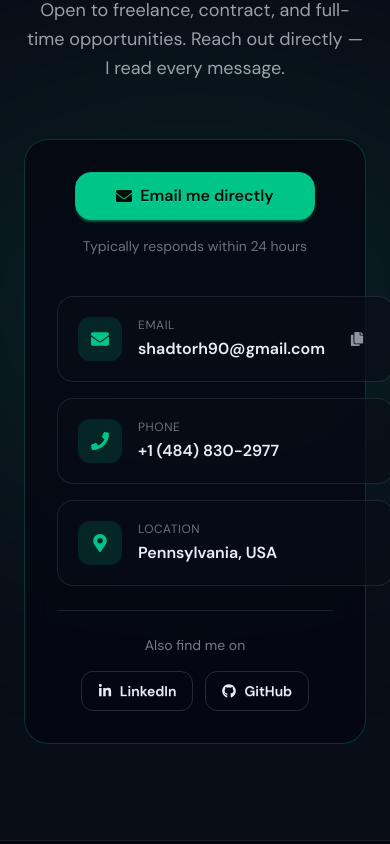
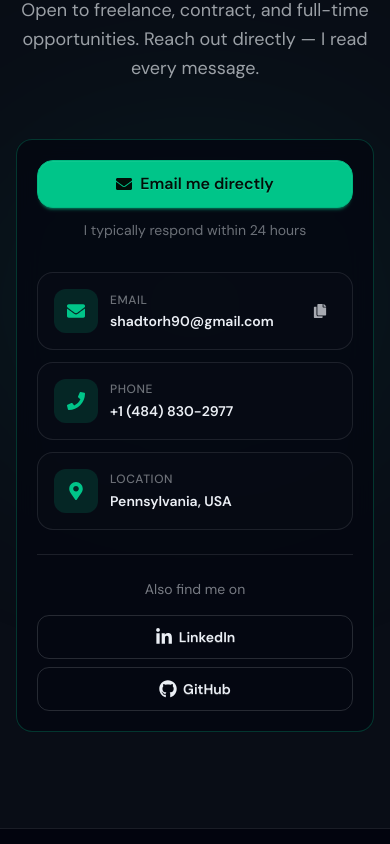
Before and after one commit to shadtorh/portfolio_personal, a React (Vite) app: page / in a window 390 px wide. Shown: the part 7920-8764 px from the top of the page. Built offline with nearby package versions, Linux system fonts and the light colour scheme.

Commit message:
responsiveness

```diff
--- a/src/components/Contact.jsx
+++ b/src/components/Contact.jsx
@@ -1,4 +1,4 @@
-import { useState } from "react";
+import { useState, useCallback } from "react";
 import { motion } from "framer-motion";
 import {
   FaEnvelope,
@@ -12,28 +12,43 @@ import {
 import SectionHeader from "./SectionHeader";
 import { CONTACT } from "../constants/contact";
 
+const COPY_FEEDBACK_MS = 2000;
+
+const socialLinks = [
+  {
+    href: CONTACT.linkedin,
+    label: "LinkedIn",
+    icon: FaLinkedinIn,
+  },
+  {
+    href: CONTACT.github,
+    label: "GitHub",
+    icon: FaGithub,
+  },
+];
+
 const Contact = () => {
   const [copied, setCopied] = useState(false);
 
-  const copyEmail = async () => {
+  const copyEmail = useCallback(async () => {
     try {
       await navigator.clipboard.writeText(CONTACT.email);
       setCopied(true);
-      setTimeout(() => setCopied(false), 2000);
+      window.setTimeout(() => setCopied(false), COPY_FEEDBACK_MS);
     } catch {
       window.location.href = CONTACT.mailto();
     }
-  };
+  }, []);
 
   return (
     <section
       id="contact"
-      className="section-shell bg-base-100 relative overflow-hidden"
+      className="section-shell bg-base-100 relative overflow-hidden px-4 sm:px-6 md:px-10 lg:px-16"
     >
-      <div className="absolute inset-0 mesh-bg opacity-60 pointer-events-none" />
-      <div className="absolute top-1/2 left-1/2 -translate-x-1/2 -translate-y-1/2 w-[600px] h-[400px] bg-primary/10 rounded-full blur-[120px] pointer-events-none" />
+      <div className="pointer-events-none absolute inset-0 mesh-bg opacity-60" />
+      <div className="pointer-events-none absolute left-1/2 top-1/2 h-[min(400px,70vw)] w-[min(600px,100vw)] -translate-x-1/2 -translate-y-1/2 rounded-full bg-primary/10 blur-[120px]" />
 
-      <div className="section-inner relative z-10">
+      <div className="section-inner relative z-10 w-full max-w-6xl mx-auto">
         <SectionHeader
           label="Contact"
           title="Let's build something together"
@@ -41,65 +56,69 @@ const Contact = () => {
         />
 
         <motion.div
-          className="contact-spotlight max-w-3xl mx-auto"
-          initial={{ opacity: 0, y: 28 }}
+          className="contact-spotlight mx-auto w-full max-w-lg sm:max-w-2xl lg:max-w-3xl"
+          initial={{ opacity: 0, y: 24 }}
           whileInView={{ opacity: 1, y: 0 }}
-          viewport={{ once: true, amount: 0.2 }}
-          transition={{ duration: 0.5 }}
+          viewport={{ once: true, amount: 0.15 }}
+          transition={{ duration: 0.45 }}
         >
-          <div className="text-center mb-10">
+          <div className="mb-8 flex flex-col items-stretch gap-3 sm:mb-10 sm:items-center">
             <a
               href={CONTACT.mailto("Hello Shad — I'd like to connect")}
-              className="btn btn-primary btn-lg rounded-2xl btn-glow gap-2 text-base px-10"
+              className="btn btn-primary btn-lg h-auto min-h-12 w-full shrink-0 rounded-2xl btn-glow gap-2 px-6 py-3 text-base sm:w-auto sm:px-10"
             >
-              <FaEnvelope />
+              <FaEnvelope className="shrink-0" />
+              <span className="text-center leading-snug">
                 Email me directly
+              </span>
             </a>
-            <p className="text-sm text-base-content/45 mt-4">
-              Typically responds within 24 hours
+            <p className="text-center text-sm text-base-content/45">
+              I typically respond within 24 hours
             </p>
           </div>
 
-          <div className="grid sm:grid-cols-2 gap-4 mb-6">
-            <a href={CONTACT.mailto()} className="contact-card group">
+          <div className="mb-6 grid grid-cols-1 gap-3 sm:grid-cols-2 sm:gap-4">
+            <div className="contact-card contact-card--interactive">
               <span className="contact-card-icon">
-                <FaEnvelope />
+                <FaEnvelope aria-hidden />
               </span>
               <div className="min-w-0 flex-1">
-                <p className="text-xs uppercase tracking-wider text-base-content/45 mb-1">
+                <p className="mb-1 text-xs font-medium uppercase tracking-wider text-base-content/45">
                   Email
                 </p>
-                <p className="font-semibold text-base truncate group-hover:text-primary transition-colors">
+                <a
+                  href={CONTACT.mailto()}
+                  className="block break-all font-semibold text-sm leading-snug text-base-content underline-offset-2 hover:text-primary hover:underline sm:text-base"
+                >
                   {CONTACT.email}
-                </p>
+                </a>
               </div>
               <button
                 type="button"
-                onClick={(e) => {
-                  e.preventDefault();
-                  e.stopPropagation();
-                  copyEmail();
-                }}
-                className="btn btn-ghost btn-sm btn-circle shrink-0"
-                aria-label="Copy email"
+                onClick={copyEmail}
+                className="btn btn-ghost btn-sm btn-circle shrink-0 touch-manipulation"
+                aria-label={copied ? "Email copied" : "Copy email address"}
               >
                 {copied ? (
-                  <FaCheck className="text-success text-sm" />
+                  <FaCheck className="text-success text-sm" aria-hidden />
                 ) : (
-                  <FaCopy className="text-sm opacity-60" />
+                  <FaCopy className="text-sm opacity-70" aria-hidden />
                 )}
               </button>
-            </a>
+            </div>
 
-            <a href={`tel:${CONTACT.phone}`} className="contact-card group">
+            <a
+              href={`tel:${CONTACT.phone}`}
+              className="contact-card contact-card--interactive group"
+            >
               <span className="contact-card-icon">
-                <FaPhone />
+                <FaPhone aria-hidden />
               </span>
-              <div>
-                <p className="text-xs uppercase tracking-wider text-base-content/45 mb-1">
+              <div className="min-w-0">
+                <p className="mb-1 text-xs font-medium uppercase tracking-wider text-base-content/45">
                   Phone
                 </p>
-                <p className="font-semibold group-hover:text-primary transition-colors">
+                <p className="font-semibold text-sm sm:text-base group-hover:text-primary">
                   {CONTACT.phoneDisplay}
                 </p>
               </div>
@@ -107,36 +126,36 @@ const Contact = () => {
 
             <div className="contact-card sm:col-span-2">
               <span className="contact-card-icon">
-                <FaMapMarkerAlt />
+                <FaMapMarkerAlt aria-hidden />
               </span>
-              <div>
-                <p className="text-xs uppercase tracking-wider text-base-content/45 mb-1">
+              <div className="min-w-0">
+                <p className="mb-1 text-xs font-medium uppercase tracking-wider text-base-content/45">
                   Location
                 </p>
-                <p className="font-semibold">{CONTACT.location}</p>
+                <p className="font-semibold text-sm sm:text-base">
+                  {CONTACT.location}
+                </p>
               </div>
             </div>
           </div>
 
-          <div className="flex flex-col sm:flex-row items-center justify-center gap-4 pt-6 border-t border-base-content/10">
-            <p className="text-sm text-base-content/50">Also find me on</p>
-            <div className="flex gap-3">
+          <div className="flex flex-col items-stretch gap-4 border-t border-base-content/10 pt-6 sm:flex-row sm:items-center sm:justify-center sm:gap-6">
+            <p className="text-center text-sm text-base-content/50 sm:text-left">
+              Also find me on
+            </p>
+            <div className="flex flex-col gap-2 sm:flex-row sm:flex-wrap sm:justify-center">
+              {socialLinks.map(({ href, label, icon: Icon }) => (
                 <a
-                href={CONTACT.linkedin}
+                  key={label}
+                  href={href}
                   target="_blank"
                   rel="noopener noreferrer"
-                className="btn btn-outline rounded-xl gap-2 border-base-content/15 hover:border-primary/40"
+                  className="btn btn-outline h-11 min-h-11 w-full rounded-xl border-base-content/15 hover:border-primary/40 sm:h-10 sm:min-h-10 sm:w-auto sm:min-w-[8.5rem]"
                 >
-                <FaLinkedinIn /> LinkedIn
+                  <Icon className="text-lg" aria-hidden />
+                  {label}
                 </a>
-              <a
-                href={CONTACT.github}
-                target="_blank"
-                rel="noopener noreferrer"
-                className="btn btn-outline rounded-xl gap-2 border-base-content/15 hover:border-primary/40"
-              >
-                <FaGithub /> GitHub
-              </a>
+              ))}
             </div>
           </div>
         </motion.div>
--- a/src/constants/contact.js
+++ b/src/constants/contact.js
@@ -1,10 +1,12 @@
+const EMAIL = "shadtorh90@gmail.com";
+
 export const CONTACT = {
-  email: "shadtorh90@gmail.com",
+  email: EMAIL,
   phone: "+14848302977",
   phoneDisplay: "+1 (484) 830-2977",
   location: "Pennsylvania, USA",
   linkedin: "https://linkedin.com/in/shad-torh-9a2ab2352",
   github: "https://github.com/shadtorh",
   mailto: (subject = "Portfolio inquiry") =>
-    `mailto:shadtorh90@gmail.com?subject=${encodeURIComponent(subject)}`,
+    `mailto:${EMAIL}?subject=${encodeURIComponent(subject)}`,
 };
--- a/src/index.css
+++ b/src/index.css
@@ -111,14 +111,22 @@
   }
 
   .contact-spotlight {
-    @apply p-8 md:p-12 rounded-3xl border border-primary/25 bg-base-200/80 backdrop-blur-md;
+    @apply w-full rounded-2xl border border-primary/25 bg-base-200/80 p-5 backdrop-blur-md sm:rounded-3xl sm:p-8 md:p-12;
     box-shadow:
       0 0 0 1px oklch(var(--p) / 0.08),
       0 24px 48px -12px oklch(var(--p) / 0.15);
   }
 
   .contact-card {
-    @apply flex items-center gap-4 p-5 rounded-2xl border border-base-content/10 bg-base-100/60 hover:border-primary/35 hover:bg-base-100 transition-all duration-200 no-underline text-base-content;
+    @apply flex min-w-0 items-center gap-3 rounded-2xl border border-base-content/10 bg-base-100/60 p-4 text-base-content transition-colors duration-200 sm:gap-4 sm:p-5;
+  }
+
+  .contact-card--interactive {
+    @apply hover:border-primary/35 hover:bg-base-100;
+  }
+
+  a.contact-card--interactive {
+    @apply no-underline;
   }
 
   .contact-card-icon {
```
Lines whose indentation alone changed are shown as unchanged.
